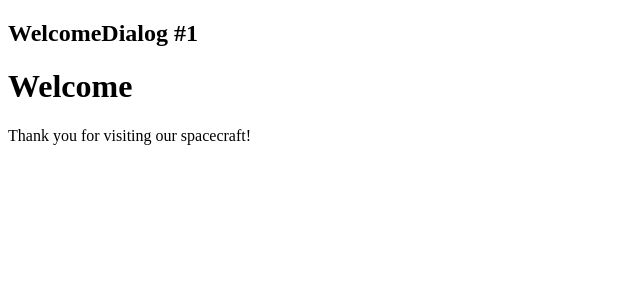
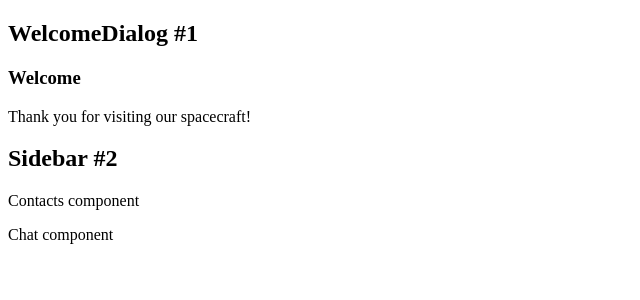
Before and after one commit to realbaotrung/ts-react-learning-curve, a React (Create React App) app: page / in a window 1280 px wide. Shown: the top 300 px of the page, without its empty margins (0-640 px from the left). Built offline with nearby package versions, Linux system fonts and the light colour scheme.

Commit message:
ls11 - Add Containment

```diff
--- a/src/components/ls11/App.tsx
+++ b/src/components/ls11/App.tsx
@@ -1,12 +1,13 @@
-import WelcomeDialog from './WelcomeDialog';
+import WelcomeDialog from './containment/dialog/WelcomeDialog';
+import Sidebar from './containment/sidebar/Sidebar';
 
 export default function App(): JSX.Element {
   return (
     <div>
       <h2>WelcomeDialog #1</h2>
       <WelcomeDialog />
-      {/* <h2>SplitPane #2</h2> */}
-      {/* <SplitPane /> */}
+      <h2>Sidebar #2</h2>
+      <Sidebar />
     </div>
   );
 }
--- a/src/components/ls11/WelcomeDialog.tsx
+++ /dev/null
@@ -1,10 +0,0 @@
-import FancyBorder from './FancyBorder';
-
-export default function WelcomeDialog(): JSX.Element {
-  return (
-    <FancyBorder color="blue">
-      <h1 className="Dialog-title">Welcome</h1>
-      <p className="Dialog-message">Thank you for visiting our spacecraft!</p>
-    </FancyBorder>
-  );
-}
--- a/src/components/ls11/FancyBorder.tsx
+++ b/src/components/ls11/containment/dialog/FancyBorder.tsx
@@ -8,7 +8,9 @@ type State = Record<string, never>;
 
 // export default function FancyBorder(props: Props): JSX.Element {
 //   const {color, children} = props;
-//   return <div className={`FancyBorder FancyBorder-${color}`}>{children}</div>;
+//   return (
+// <div className={`FancyBorder FancyBorder-${color}`}>{children}</div>
+//  );
 // }
 
 export default class FancyBorder extends React.Component<Props, State> {
--- /dev/null
+++ b/src/components/ls11/containment/dialog/WelcomeDialog.tsx
@@ -0,0 +1,18 @@
+import FancyBorder from './FancyBorder';
+
+export default function WelcomeDialog(): JSX.Element {
+  return (
+    <FancyBorder color="blue">
+      {/*
+      ===============================================================
+      Anything inside the <FancyBorder> JSX tag gets passed into
+      the FancyBorder component as a children prop.
+      Since FancyBorder renders {props.children}
+      inside a <div>, the passed elements appear in the final output.
+      ===============================================================
+      */}
+      <h3 className="Dialog-title">Welcome</h3>
+      <p className="Dialog-message">Thank you for visiting our spacecraft!</p>
+    </FancyBorder>
+  );
+}
--- /dev/null
+++ b/src/components/ls11/containment/sidebar/Chat.tsx
@@ -0,0 +1,3 @@
+export default function Chat(): JSX.Element {
+  return <p>Chat component</p>;
+}
--- /dev/null
+++ b/src/components/ls11/containment/sidebar/Contacts.tsx
@@ -0,0 +1,3 @@
+export default function Contacts(): JSX.Element {
+  return <p>Contacts component</p>;
+}
--- /dev/null
+++ b/src/components/ls11/containment/sidebar/Sidebar.tsx
@@ -0,0 +1,7 @@
+import Chat from './Chat';
+import Contacts from './Contacts';
+import SplitPane from './SplitPane';
+
+export default function Sidebar(): JSX.Element {
+  return <SplitPane left={<Contacts />} right={<Chat />} />;
+}
--- /dev/null
+++ b/src/components/ls11/containment/sidebar/SplitPane.tsx
@@ -0,0 +1,14 @@
+type Props = {
+  left: JSX.Element;
+  right: JSX.Element;
+};
+
+export default function SplitPane(props: Props): JSX.Element {
+  const {left, right} = props;
+  return (
+    <div className="SplitPane">
+      <div className="SplitPane-left">{left}</div>
+      <div className="SplitPane-right">{right}</div>
+    </div>
+  );
+}
```
Also changed, not shown: 1 other file (tests, documents, lock files or other folders).
